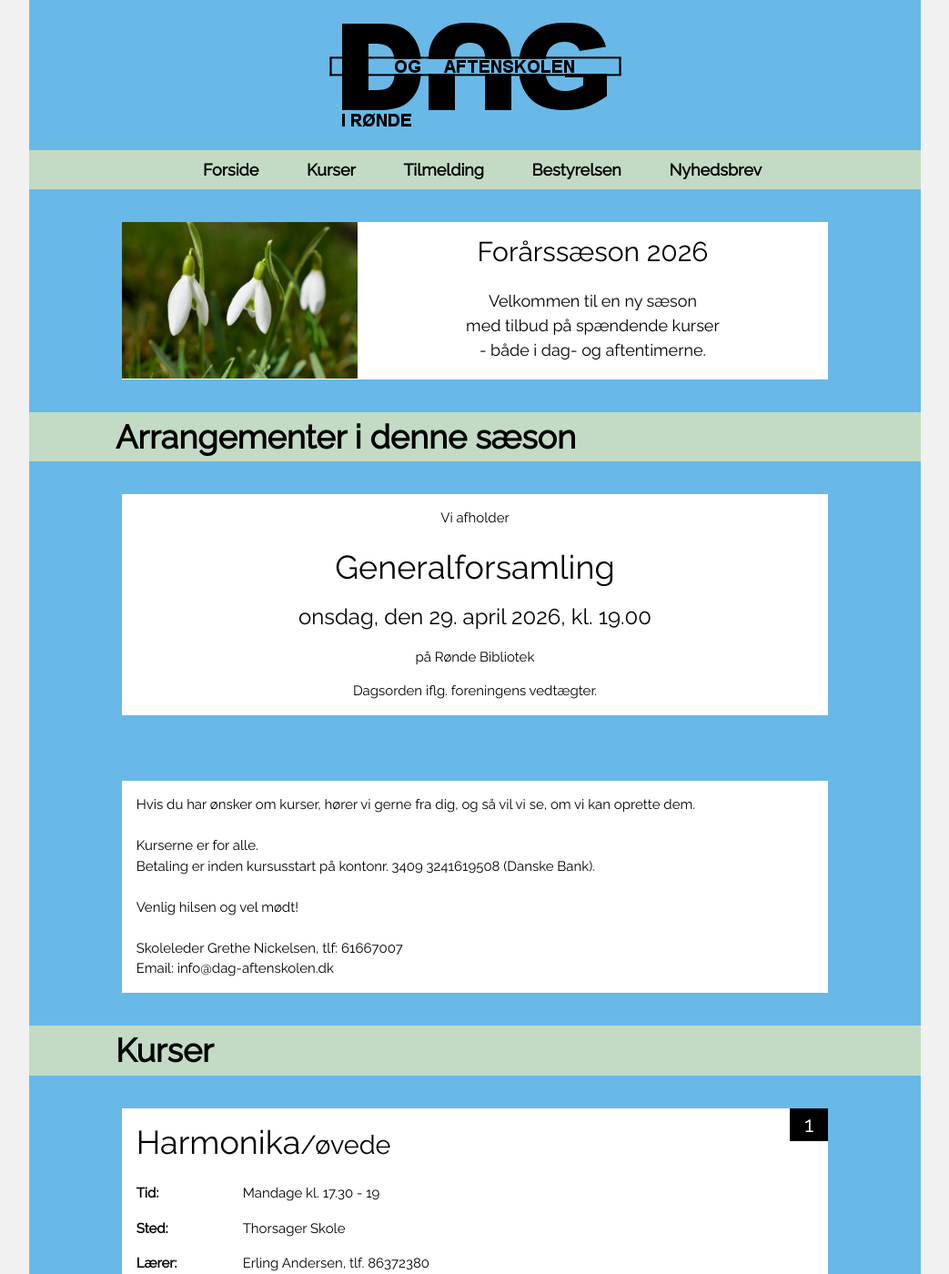
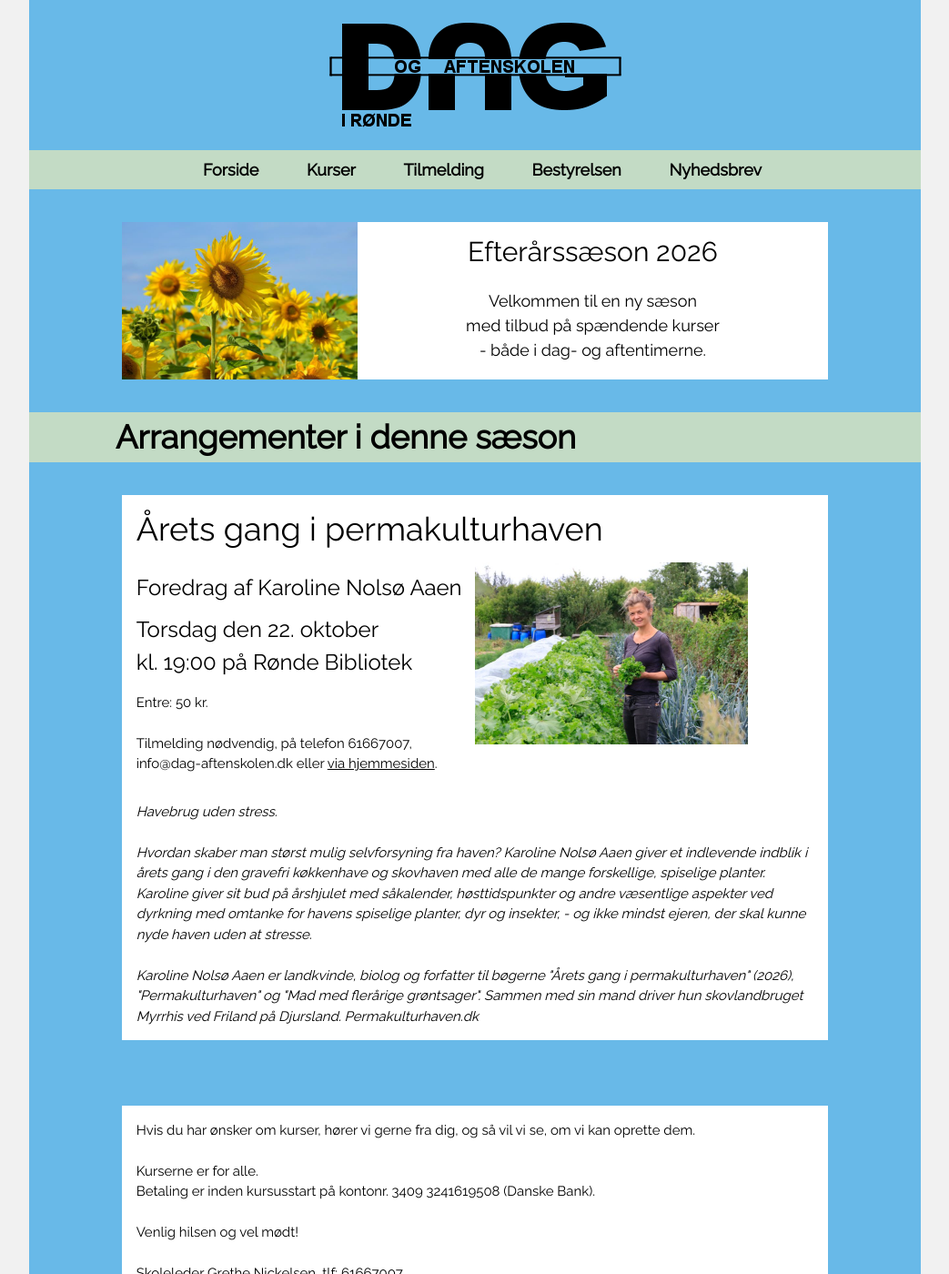
Before and after one commit to nickelsen/dag-aftenskolen.dk, a Jekyll site: the page built from index.html, in a window 1280 px wide and 1400 px high. Shown: the whole window at 91% size, without its empty margins (118-1161 px from the left). Built offline with Jekyll 4.4.1, drawn with Linux system fonts in a browser that asks for light colours; comment, search, counter and statistics services are not loaded; some of the changed text lies outside the part shown.

Commit message:
Aug 2026 (#41)

```diff
--- a/_config.yml
+++ b/_config.yml
@@ -2,7 +2,7 @@ title: Dag- og aftenskolen i Rønde
 email: info@dag-aftenskolen.dk
 baseurl: "" # the subpath of your site, e.g. /blog
 url: "https://dag-aftenskolen.dk" # the base hostname & protocol for your site, e.g. http://example.com
-exclude: [build.sh, deploy.sh, serve.sh, README.md, Gemfile, Gemfile.lock]
+exclude: [build.sh, deploy.sh, serve.sh, README.md, Gemfile, Gemfile.lock, IMPROVEMENTS.md]
 
 # Build settings
 encoding: UTF-8
--- a/index.html
+++ b/index.html
@@ -7,10 +7,10 @@ layout: default
         <div class="w3-col l10">
             <div class="w3-cell-row w3-white">
                 <div class="w3-col l4 w3-hide-small w3-hide-medium">
-                    <img src="{{ '/assets/img/snowdrop.jpg' | relative_url }}" class="w3-image">
+                    <img src="{{ '/assets/img/efteraar.jpg' | relative_url }}" class="w3-image">
                 </div>
                 <div class="w3-col l8 w3-white w3-center w3-container">
-                    <h2>Forårssæson 2026</h2>
+                    <h2>Efterårssæson 2026</h2>
                     <p class="w3-large">
                         Velkommen til en ny sæson<br/>
                         med tilbud på spændende kurser<br/>
@@ -98,18 +98,23 @@ layout: default
       <div class="w3-col l1"><p></p></div>
       <div class="w3-col l10">
         <div class="w3-row w3-white">
-          <div class="w3-col l4 w3-hide-small w3-hide-medium w3-hide">
-            <img src="{{ '/assets/img/book.jpg' | relative_url }}" class="w3-image w3-hide-small w3-hide-medium" style="height: 240px; object-fit: cover;">
-          </div>
-          <div class="w3-col l12 w3-container">
-            <div class="w3-center">
-              <p>Vi afholder</p>
-                <h1>Generalforsamling</h1>
-              <h3>onsdag, den 29. april 2026, kl. 19.00</h3>
-              <p>på Rønde Bibliotek</p>
-            <p>Dagsorden iflg. foreningens vedtægter.</p>
-                </div>
-          </div>
+          <div class="w3-container">
+	    <h1>Årets gang i permakulturhaven</h1>
+	    <div class="w3-row">
+	      <div class="w3-half">
+		<h3>Foredrag af Karoline Nolsø Aaen</h3>
+		<h3>Torsdag den 22. oktober<br/>kl. 19:00 på Rønde Bibliotek</h3>
+		<p>Entre: 50 kr.<br/><br/>Tilmelding nødvendig, på telefon 61667007, info@dag-aftenskolen.dk eller <a href="{% link tilmelding.html %}">via hjemmesiden</a>.</p>
+	      </div>
+	      <div class="w3-half">
+		<img src="{{ '/assets/img/karoline-2026.jpg' | relative_url }}" class="w3-image w3-hide-small" style="max-height: 200px;">
+	      </div>
+	    </div>
+	      <p><i>Havebrug uden stress.<br/><br/>
+	    Hvordan skaber man størst mulig selvforsyning fra haven? Karoline Nolsø Aaen giver et indlevende indblik i årets gang i den gravefri køkkenhave og skovhaven med alle de mange forskellige, spiselige planter. Karoline giver sit bud på årshjulet med såkalender, høsttidspunkter og andre væsentlige aspekter ved dyrkning med omtanke for havens spiselige planter, dyr og insekter, - og ikke mindst ejeren, der skal kunne nyde haven uden at stresse.<br/><br/>
+	    Karoline Nolsø Aaen er landkvinde, biolog og forfatter til bøgerne "Årets gang i permakulturhaven" (2026), "Permakulturhaven" og "Mad med flerårige grøntsager". Sammen med sin mand driver hun skovlandbruget Myrrhis ved Friland på Djursland. Permakulturhaven.dk<br/>
+	    </i></p>
+	    </div>
         </div>
       </div>
       <div class="w3-col l1"><p></p></div>
```
Also changed, not shown: IMPROVEMENTS.md (added, +170 -0 lines), _data/courses.csv (+7 -6 lines), assets/img/karoline-2026.jpg (added).
